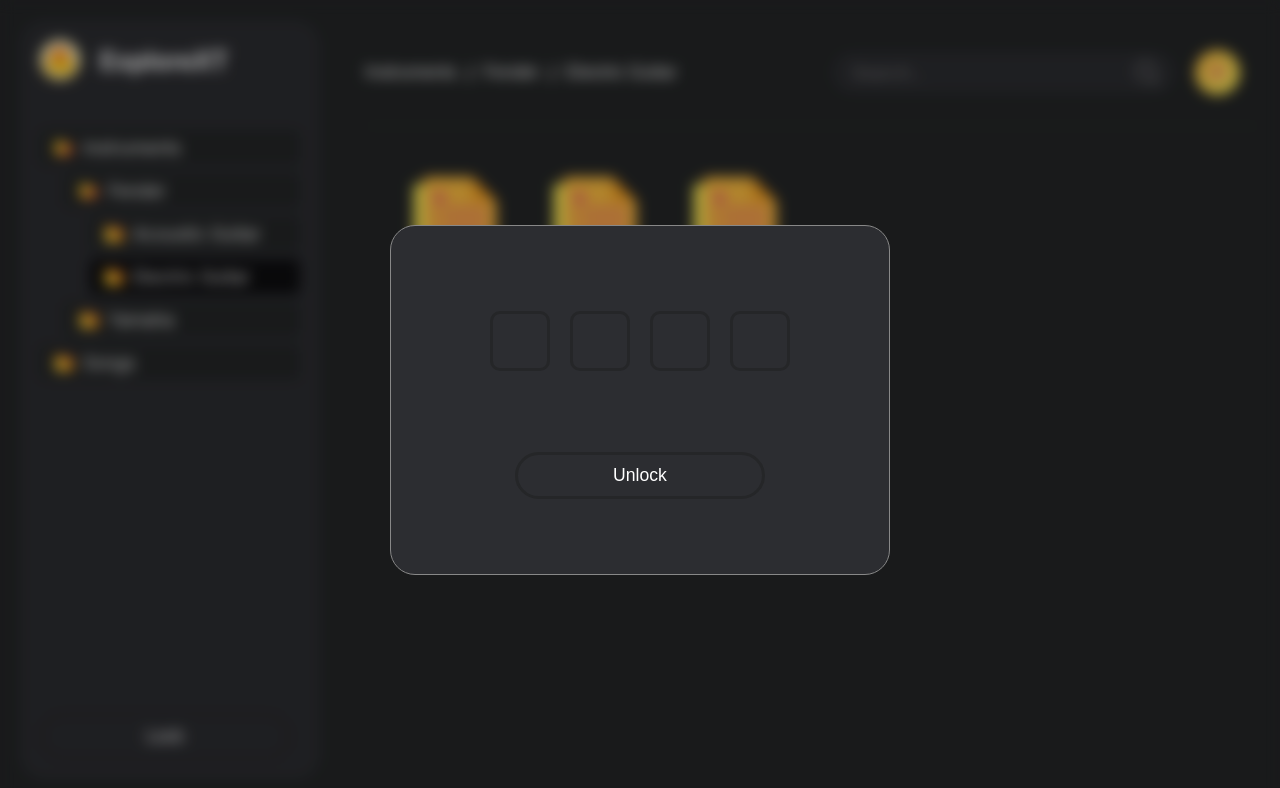
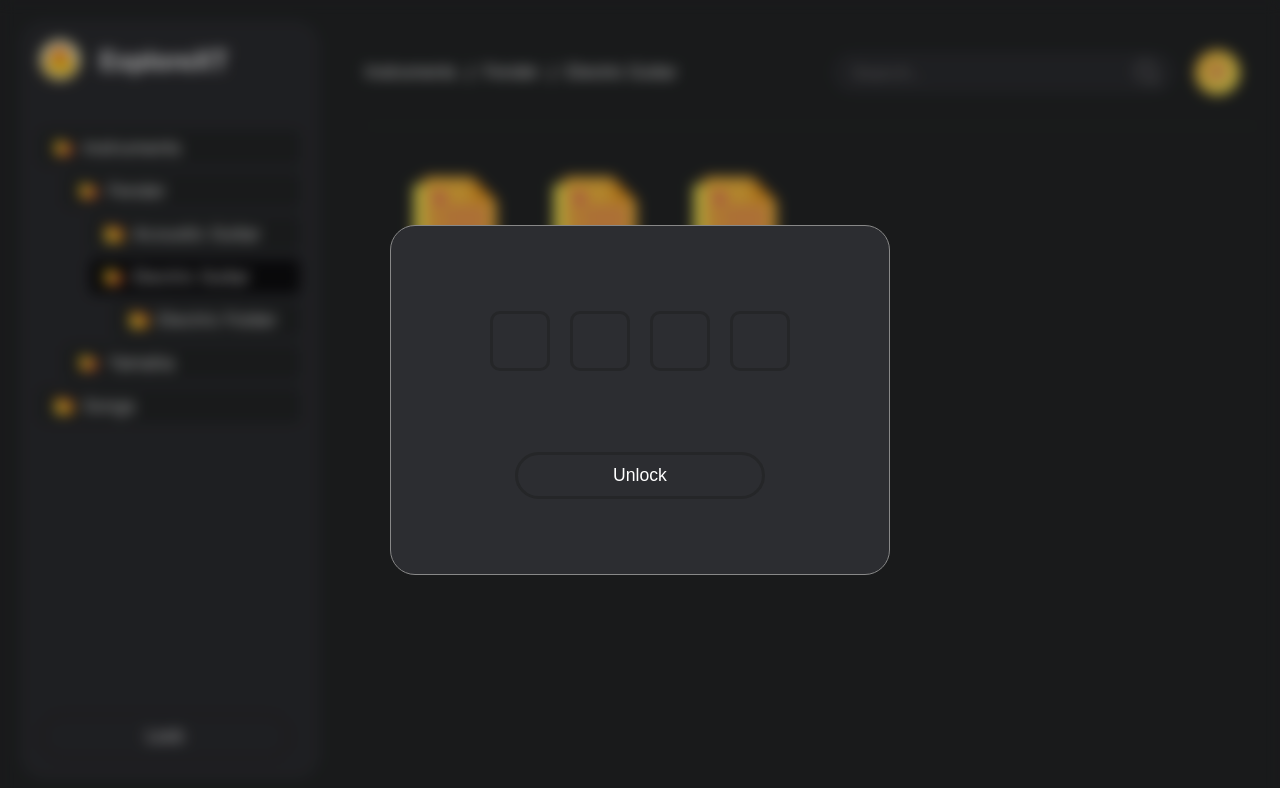
Before and after one commit to Aihab1/ExplorerXT, a React (Create React App) app: page /Songs in a window 1280 px wide. Shown: the top 788 px of the page. Built offline with nearby package versions, Linux system fonts and the light colour scheme.

Commit message:
Fixed bugs

```diff
--- a/src/components/Explorer/Breadcrumbs/Breadcrumbs.js
+++ b/src/components/Explorer/Breadcrumbs/Breadcrumbs.js
@@ -4,6 +4,10 @@ import * as classes from "./Breadcrumbs.module.css";
 import { activeDirectory } from "../../Sidebar/Tree/Tree";
 
 const Breadcrumbs = () => {
+  const changeActiveDirectoryHandler = (paths, index) => {
+    activeDirectory.path = paths.slice(0, index + 1).join("/");
+  };
+
   let paths = activeDirectory.path.split("/");
   return (
     <div className={classes.breadcrumbs}>
@@ -16,7 +20,7 @@ const Breadcrumbs = () => {
               key={`${path}_${index}`}
               style={{ display: "flex", alignItems: "center", height: '25px' }}
             >
-              <button>{path.split("%").join(" ")}</button>
+              <button onClick={() => changeActiveDirectoryHandler(paths, index)}>{path.split("%").join(" ")}</button>
             </div>
           );
         }
@@ -26,7 +30,7 @@ const Breadcrumbs = () => {
             style={{ display: "flex", alignItems: "center", height: '25px' }}
           >
             <div className={classes.slash}>/</div>
-            <button>{path.split("%").join(" ")}</button>
+            <button onClick={() => changeActiveDirectoryHandler(paths, index)}>{path.split("%").join(" ")}</button>
           </div>
         );
       })}
--- a/src/components/Explorer/Explorer.js
+++ b/src/components/Explorer/Explorer.js
@@ -15,6 +15,9 @@ const Explorer = () => {
   const filesData = activeDirectoryData.children;
   let files = [];
   for (const file in filesData) {
+    if(!filesData[file]?.leaf) {
+      continue;
+    }
     files.push(
       <button
         key={filesData[file]?.id}
--- a/src/components/Sidebar/Tree/Tree.js
+++ b/src/components/Sidebar/Tree/Tree.js
@@ -5,7 +5,7 @@ import folderOpen from "../../../assets/folder-open.png";
 
 export const activeDirectory = {
   path: "/Instruments/Fender/Electric%Guitar",
-}
+};
 
 export const allDirectories = {
   module: "Root",
@@ -25,7 +25,7 @@ export const allDirectories = {
           path: "/Instruments/Fender",
           collapsed: false,
           children: {
-            "Acoustic%Guitar":{
+            "Acoustic%Guitar": {
               id: "root-3",
               module: "Acoustic Guitar",
               path: "/Instruments/Fender/Acoustic%Guitar",
@@ -36,8 +36,15 @@ export const allDirectories = {
               id: "root-4",
               module: "Electric Guitar",
               path: "/Instruments/Fender/Electric%Guitar",
+              collapsed: false,
+              children: {
+                "Electric%Folder": {
+                  id: "root-7",
+                  module: "Electric Folder",
+                  path: "/Instruments/Fender/Electric%Guitar/Electric%Folder",
                   collapsed: true,
-              children: {
+                  children: {},
+                },
                 White: {
                   id: "1",
                   module: "White",
@@ -65,9 +72,18 @@ export const allDirectories = {
         },
         Yamaha: {
           module: "Yamaha",
+          path: "/Instruments/Yamaha",
           id: "root-5",
-          collapsed: true,
-          children: {},
+          collapsed: false,
+          children: {
+            Bike: {
+              id: "4",
+              module: "Bike",
+              path: "/Instruments/Yamaha/Bike",
+              leaf: true,
+              data: "This is a yamaha bike.",
+            },
+          },
         },
       },
     },
@@ -81,6 +97,11 @@ export const allDirectories = {
   },
 };
 
+const Tree = () => {
+  const changeActiveDirectoryHandler = (child) => {
+    activeDirectory.path = child.path;
+  };
+
   const findChildren = (children) => {
     if (Object.keys(children).length === 0) {
       return "";
@@ -89,16 +110,20 @@ const findChildren = (children) => {
     for (let key in children) {
       let child = children[key];
       if (child.leaf) {
-      childrenTree.push(
-        <div className={classes.dirOuter} key={child.id}>
-          {child.module}
-        </div>
-      );
+        continue;
       } else {
         childrenTree.push(
           <div key={child.id}>
-          <div className={`${classes.dirOuter} ${child.path === activeDirectory.path && classes.active}`}>
-            <img src={`${child.collapsed ? folderCollapsed : folderOpen}`} alt={`folder ${child.collapsed ? 'closed' : 'opened'}`}/>
+            <div
+              className={`${classes.dirOuter} ${
+                child.path === activeDirectory.path && classes.active
+              }`}
+              onClick={() => changeActiveDirectoryHandler(child)}
+            >
+              <img
+                src={`${child.collapsed ? folderCollapsed : folderOpen}`}
+                alt={`folder ${child.collapsed ? "closed" : "opened"}`}
+              />
               {child.module}
             </div>
             {!child.collapsed && (
@@ -112,8 +137,6 @@ const findChildren = (children) => {
     }
     return childrenTree;
   };
-
-const Tree = () => {
   const tree = findChildren(allDirectories.children);
   return <div className={classes.tree}>{tree}</div>;
 };
```
Lines whose indentation alone changed are shown as unchanged.
